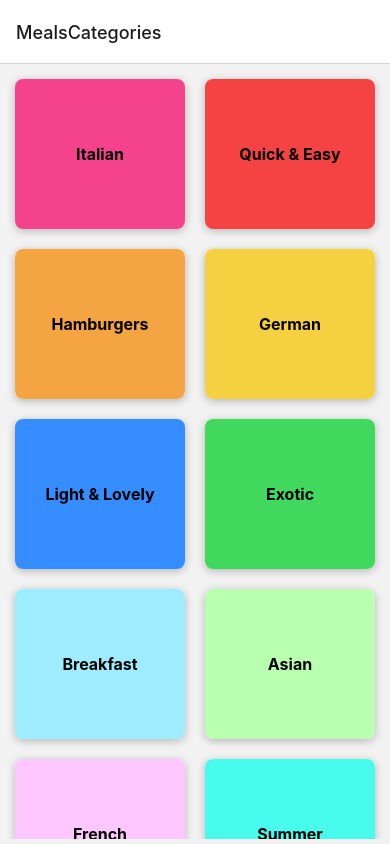
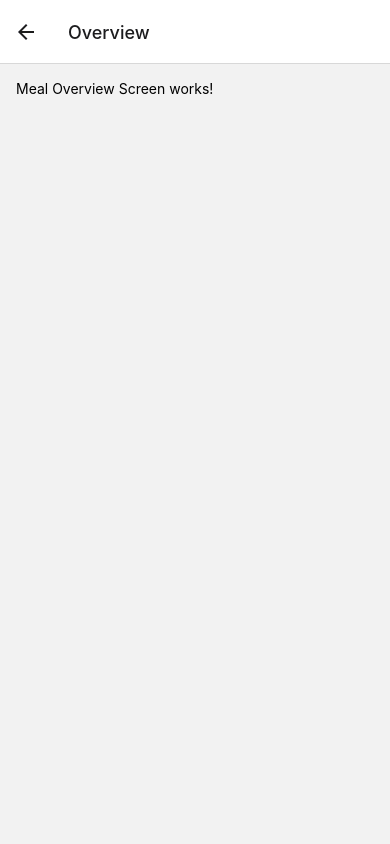
Before and after one commit to Nikitas-io/React-Native-Navigation-Project, a React Native app: screen /Overview in a window 390 px wide. Built offline with nearby package versions, Linux system fonts and the light colour scheme.

Commit message:
Added an overview page and successfully navigated to it

```diff
--- a/App.js
+++ b/App.js
@@ -1,6 +1,7 @@
 import { StyleSheet } from 'react-native';
+import { StatusBar } from 'expo-status-bar';
 import CategoryScreen from './screens/CategoryScreen';
-import { StatusBar } from 'expo-status-bar';
+import OverviewScreen from './screens/OverviewScreen';
 
 // Navigation
 import { NavigationContainer } from '@react-navigation/native';
@@ -15,8 +16,9 @@ export default function App() {
       <StatusBar style="dark" />
       <NavigationContainer>
         <Stack.Navigator>
-          {/* A screen managed by the stack navigator. */}
-          <Stack.Screen name="MealsCategories" component={CategoryScreen} />
+          {/* Screens managed by the stack navigator. */}
+          <Stack.Screen name="Categories" component={CategoryScreen} />
+          <Stack.Screen name="Overview" component={OverviewScreen} />
         </Stack.Navigator>
       </NavigationContainer>
     </>
--- a/components/CategoryGridTile.js
+++ b/components/CategoryGridTile.js
@@ -1,6 +1,6 @@
 import { View, Pressable, Text, StyleSheet, Platform } from "react-native";
 
-function CategoryGridTile({title, color}) {
+function CategoryGridTile({title, color, buttonPressed}) {
     return (
         <View style={styles.gridItem}>
             <Pressable
@@ -9,6 +9,7 @@ function CategoryGridTile({title, color}) {
                     styles.button,
                     (pressed) ? styles.buttonPressed : null
                 ]}
+                onPress={buttonPressed}
             >
                 <View style={[styles.innerContainer, {backgroundColor: color}]}>
                     <Text style={styles.title}>{title}</Text>
--- a/screens/CategoryScreen.js
+++ b/screens/CategoryScreen.js
@@ -3,13 +3,28 @@ import { FlatList, StyleSheet } from 'react-native';
 import CategoryGridTile from '../components/CategoryGridTile';
 import { CATEGORIES } from '../data/dummy-data';
 
-function renderCategoryItem (data) {
-    return (
-        <CategoryGridTile title={data.item.title} color={data.item.color} />
-    )
-}
 
-function CategoryScreen () {
+
+function CategoryScreen ({navigation}) {
+
+    // Render a flatlist item when needed.
+    function renderCategoryItem (data) {
+
+        // Called when the user selects a category item.
+        function pressHandler() {
+            // Navigate to the overview page of the selected item.
+            navigation.navigate('Overview');
+        }
+
+        return (
+            <CategoryGridTile
+                title={data.item.title}
+                color={data.item.color}
+                buttonPressed={pressHandler}
+            />
+        )
+    }
+
     return <FlatList
         style={styles.screen}
         data={CATEGORIES}
--- /dev/null
+++ b/screens/OverviewScreen.js
@@ -0,0 +1,19 @@
+import { View, Text, StyleSheet } from "react-native";
+import { MEALS } from "../data/dummy-data";
+
+function OverviewScreen () {
+    return (
+        <View style={styles.container}>
+            <Text>Meal Overview Screen works!</Text>
+        </View>
+    )
+}
+
+export default OverviewScreen;
+
+const styles = StyleSheet.create({
+    container: {
+        flex: 1,
+        padding: 16
+    }
+})
```
